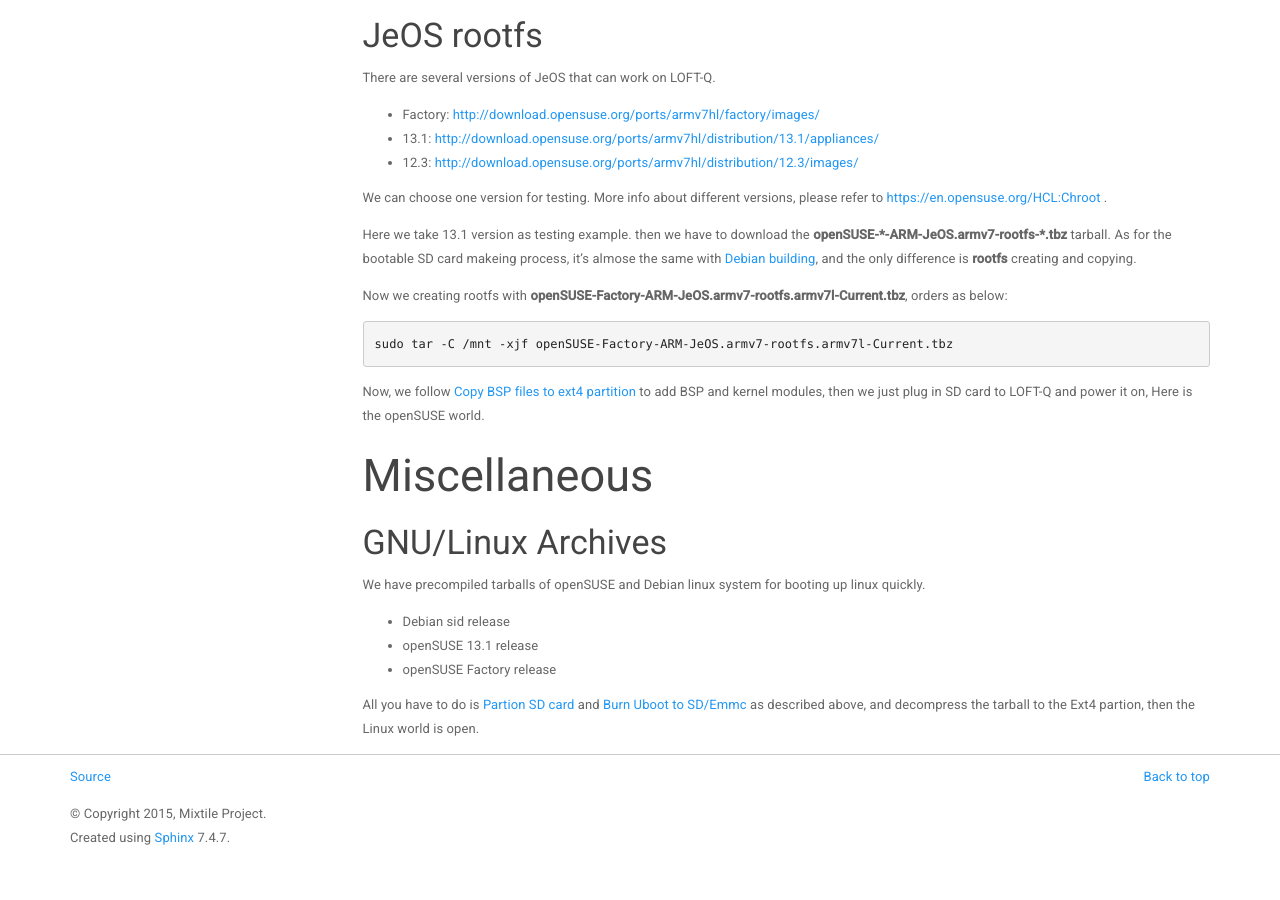
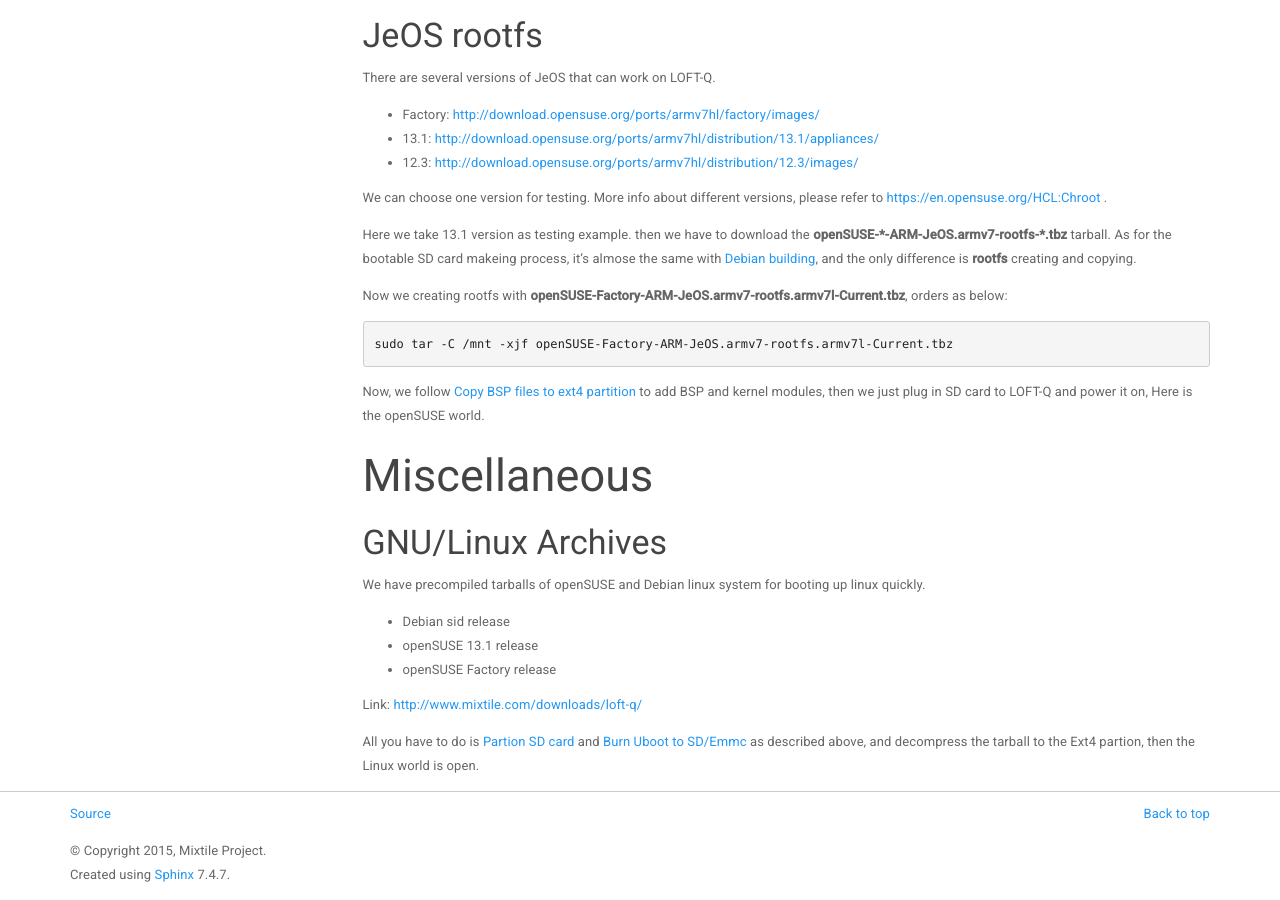
Before and after one commit to mixtile/mixtile-sphinx, a Sphinx documentation site: the page built from source/en/en-quick-guide.rst, in a window 1280 px wide and 900 px high, scrolled down 12814 px. Built offline with Sphinx 7.4.7, drawn with Linux system fonts in a browser that asks for light colours; before the commit the page ends 13677 px from its top, so only the background shows below that; some of the changed lines change nothing that is shown.

Commit message:
[quick guide]: fix english quick guide

```diff
--- a/source/en/en-quick-guide.rst
+++ b/source/en/en-quick-guide.rst
@@ -682,4 +682,6 @@
 * openSUSE 13.1 release
 * openSUSE Factory release
 
+Link: http://www.mixtile.com/downloads/loft-q/
+
 All you have to do is `Partion SD card`_ and `Burn Uboot to SD/Emmc`_ as described above, and decompress the tarball to the Ext4 partion, then the Linux world is open.
```
